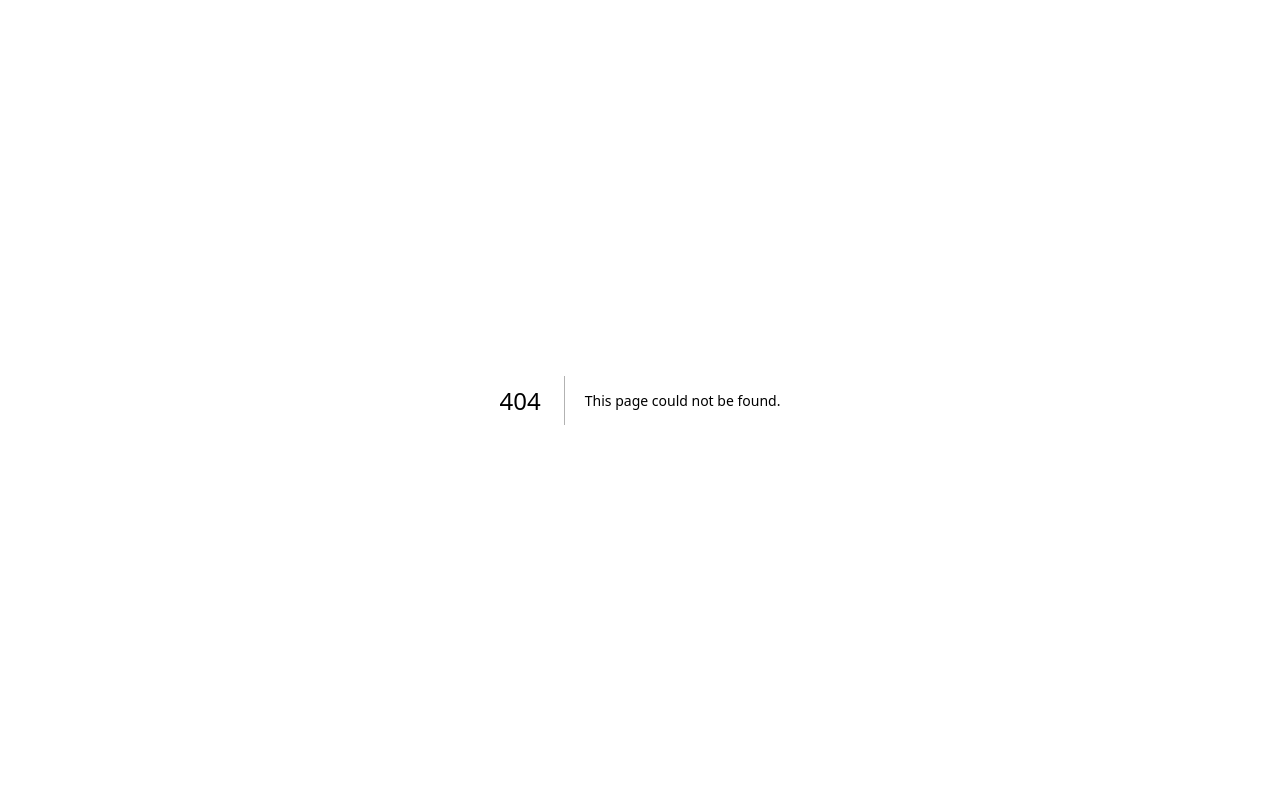
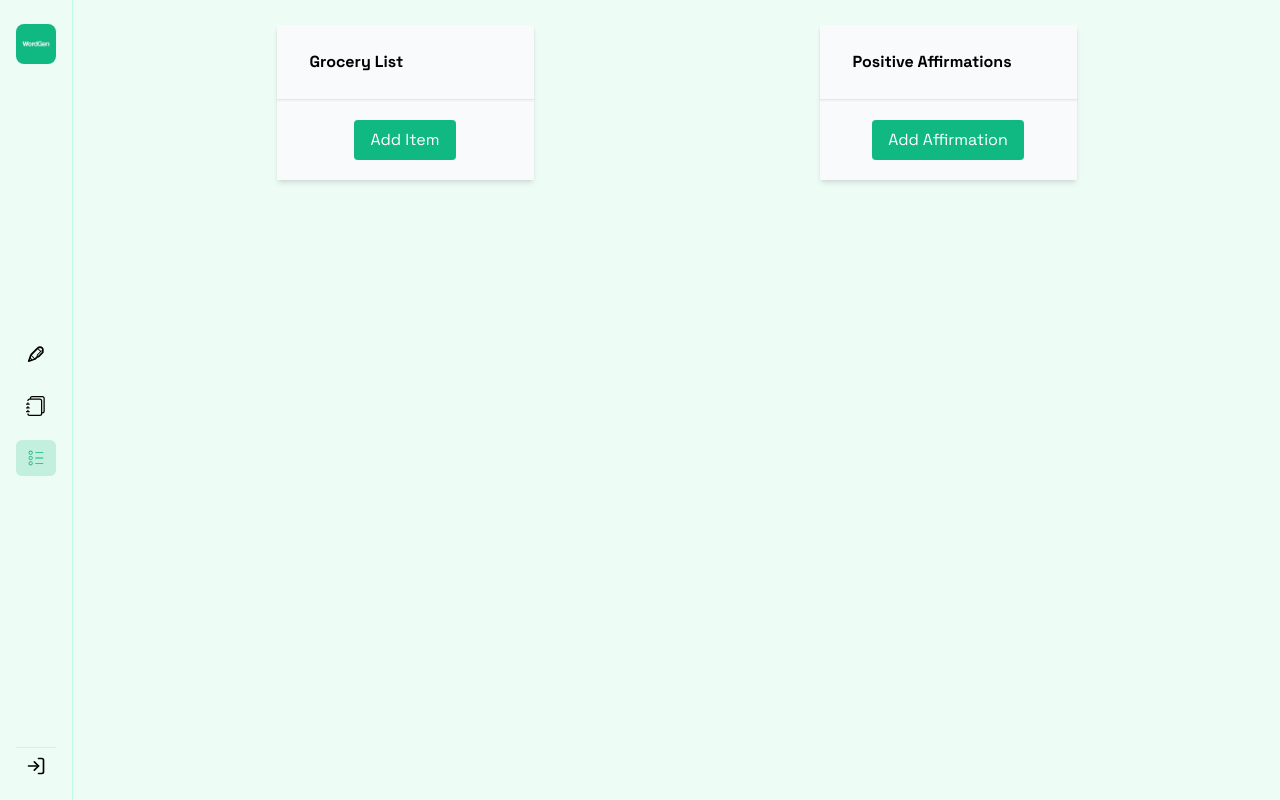
Before and after one commit to IbrahimDoba/jurnel, a Next.js app: page /list in a window 1280 px wide. Before the commit this address had no page. Built offline with nearby package versions, Linux system fonts and the light colour scheme.

Commit message:
UI: list and jurnals pages

```diff
--- a/package.json
+++ b/package.json
@@ -9,6 +9,7 @@
     "lint": "next lint"
   },
   "dependencies": {
+    "@reduxjs/toolkit": "^2.2.4",
     "@tailwindcss/typography": "^0.5.13",
     "firebase": "^10.12.0",
     "next": "14.2.3",
@@ -17,6 +18,7 @@
     "react-icons": "^5.2.1",
     "react-quill": "^2.0.0",
     "react-redux": "^9.1.2",
+    "redux": "^5.0.1",
     "redux-persist": "^6.0.0",
     "sharp": "^0.33.3"
   },
--- /dev/null
+++ b/src/app/(journal)/jurnal/jurnals/page.tsx
@@ -0,0 +1,37 @@
+import React from "react";
+import { FaAngleLeft, FaAngleRight } from "react-icons/fa";
+
+const Jonrals = () => {
+  return (
+    <div className="flex justify-center items-center ">
+      <div className="ml-[10%]  flex flex-col ">
+        <div className="flex justify-center items-center">
+          <FaAngleLeft size={30} className="mr-2 text-white bg-emerald-500 cursor-pointer" />
+          <span className="text-lg p-2 text-white bg-emerald-500 rounded-full">
+            WG
+          </span>
+          <FaAngleRight size={30} className="ml-2 text-white bg-emerald-500 cursor-pointer" />
+        </div>
+        <div className="flex justify-center items-center">
+          <h2 className="text-2xl text-black mr-2">Jurnal</h2>
+          <span className="text-emerald-500 text-2xl">#1</span>
+        </div>
+        <div className="flex justify-center items-center">
+          <span className="text-xl text-emerald-500">
+            Today | <span>5/6/2024</span>
+          </span>
+        </div>
+      </div>
+      <div className="flex flex-col w-full max-w-[800px] mx-auto shadow rounded-md bg-white mt-10">
+        <div className="flex flex-col items-start py-4 border-b border-primary">
+          <h1 className="text-2xl  ml-[10%] font-bold text-center text-txt">
+            Jornal Title
+          </h1>
+          <div className="bg-white min-h-56 h-full w-full p-2  border-t rounded-b-md"></div>
+        </div>
+      </div>
+    </div>
+  );
+};
+
+export default Jonrals;
--- a/src/app/(journal)/jurnal/new/page.tsx
+++ b/src/app/(journal)/jurnal/new/page.tsx
@@ -41,7 +41,7 @@ function Page() {
   };
   return (
     <section className="flex items-center h-full w-full">
-      <div className="flex flex-col w-full max-w-[500px] mx-auto shadow rounded-md bg-white">
+      <div className="flex flex-col w-full max-w-[800px] mx-auto shadow rounded-md bg-white">
         <div className="flex flex-col items-center py-4 border-b border-primary">
           <span className="text-sm mb-2 text-red-700">{errorMsg}</span>
           <h1 className="text-2xl font-bold text-center text-txt">
--- /dev/null
+++ b/src/app/(journal)/list/Todolist.tsx
@@ -0,0 +1,71 @@
+import React, { useState } from "react";
+import { itemProps } from "./page";
+
+const Todolist = ({secondTitle,btnText}:any) => {
+  const [title, setTitle] = useState("");
+  const [header, setHeader] = useState( secondTitle || "Grocery List" );
+  const [items, setItems] = useState<itemProps[]>([]);
+
+  const handleHeaderChange = (e: any) => {
+    setHeader(e.target.value);
+  };
+
+  const addItem = () => {
+    setItems([...items, { id: Date.now(), text: title }]);
+    setTitle("");
+  };
+
+  const deleteItem = (id: any) => {
+    setItems(items.filter((item) => item.id !== id));
+  };
+
+  const saveEdit = (index: any, newText: any) => {
+    const newItems = [...items];
+    newItems[index].text = newText;
+    setItems(newItems);
+  };
+  return (
+    <div className="shadow-md bg-slate-50">
+      <div className=" w-full py-4 px-6 border-b shadow-sm ">
+        <input
+          type="text"
+          value={header}
+          onChange={handleHeaderChange}
+          placeholder="Grocery List"
+          className=" w-full outline-none font-bold bg-slate-50 p-2 border border-slate-50 hover:border-black hover:border  hover:border-dashed rounded-md "
+        />
+      </div>
+      <ul className="justify-center items-center flex flex-col">
+        {items.map((item, index) => (
+          <li
+            key={item.id}
+            className="flex justify-between items-center border-b border-gray-200  py-2 px-6 group"
+          >
+            <input
+              type="text"
+              // value={title}
+              defaultValue={item.text}
+              onChange={(e) => saveEdit(index, e.target.value)}
+              autoFocus
+              className=" w-full outline-none bg-slate-50 p-2 border border-slate-50 group-hover:border-black group-hover:border  group-hover:border-dashed rounded-md"
+            />
+            <button
+              onClick={() => deleteItem(item.id)}
+              className="text-red-500 pl-10 invisible group-hover:visible"
+            >
+              Delete
+            </button>
+          </li>
+        ))}
+        <button
+          onClick={addItem}
+          className="bg-emerald-500 text-white px-4 py-2 rounded my-5 "
+        >
+         {btnText || "Add Item" }
+        </button>
+      </ul>
+    </div>
+  );
+};
+
+export default Todolist;
--- /dev/null
+++ b/src/app/(journal)/list/page.tsx
@@ -0,0 +1,27 @@
+"use client";
+import React, { useState } from "react";
+import Todolist from "./Todolist";
+
+export interface itemProps {
+  id: number;
+  text: string;
+}
+
+const ListPage = () => {
+ const secondTitle = "Positive Affirmations"
+ const btnText = "Add Affirmation"
+
+  return (
+    // create for how are you feeling today / grocery list / postivie affirmation
+    <div className="flex w-full justify-center items-center">
+      <div className="transperant flex  flex-wrap justify-between items-around  min-w-[800px] mt-[25px] mx-[24px]  rounded-xl  ">
+      <Todolist/>
+      <Todolist secondTitle = {secondTitle} btnText={btnText}/>
+
+      </div>
+
+    </div>
+  );
+}
+
+export default ListPage;
--- a/src/components/sidebar.tsx
+++ b/src/components/sidebar.tsx
@@ -6,6 +6,8 @@ import { BsJournal, BsJournals } from 'react-icons/bs';
 import { TiPen } from 'react-icons/ti';
 import Image from 'next/image';
 import { FaRegUser, FaUser } from 'react-icons/fa';
+import { CiCircleList } from "react-icons/ci";
+
 import Link from 'next/link';
 
 const Sidebar = () => {
@@ -42,9 +44,9 @@ const Sidebar = () => {
               icon={<BsJournals size={20} />}
             />
             <SidebarLink
-              path='/profile'
-              text='profile'
-              icon={<FaRegUser size={20} />}
+              path='/list'
+              text='list'
+              icon={<CiCircleList size={20} />}
             />
           </ul>
 
```
Also changed, not shown: 1 other file (tests, documents, lock files or other folders).
